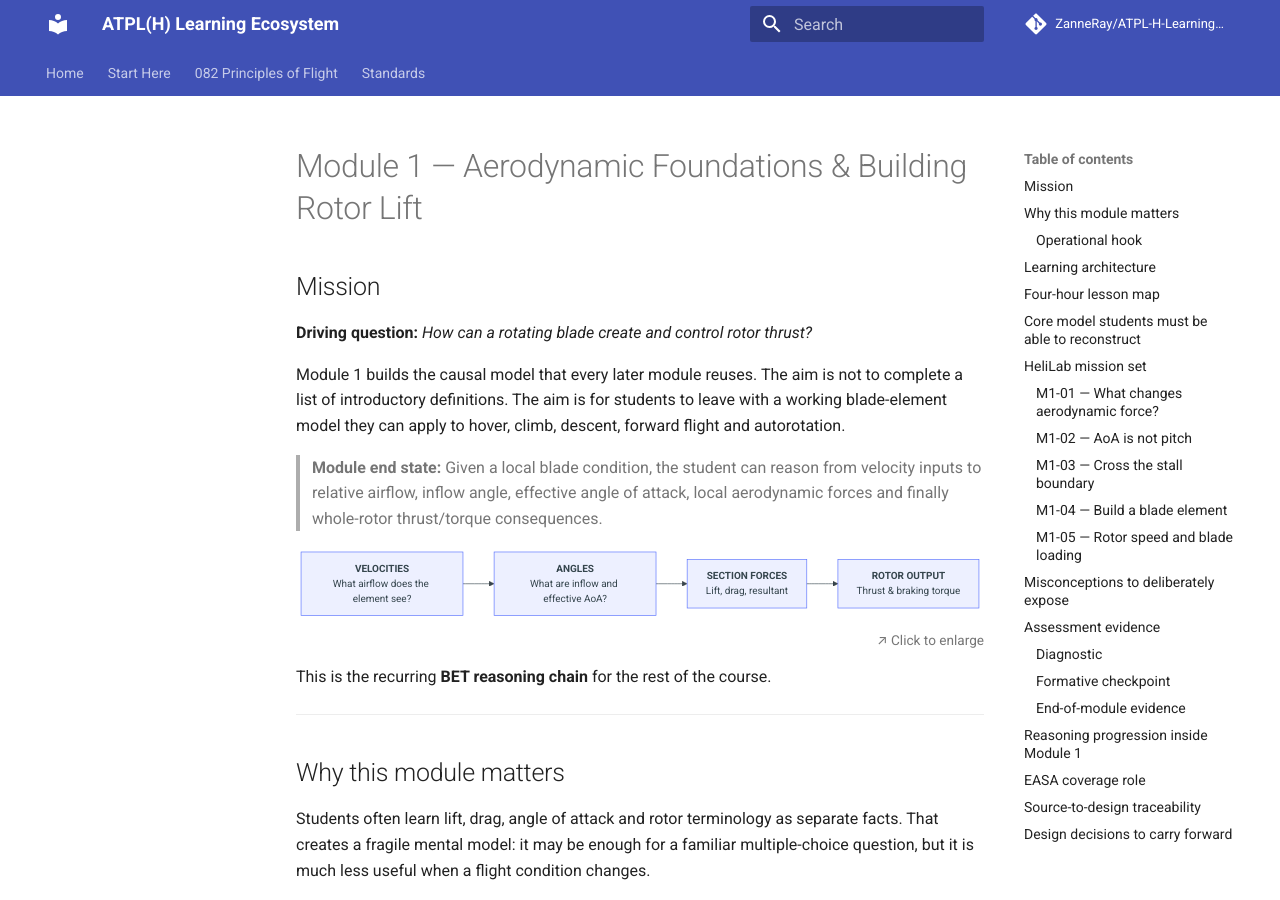
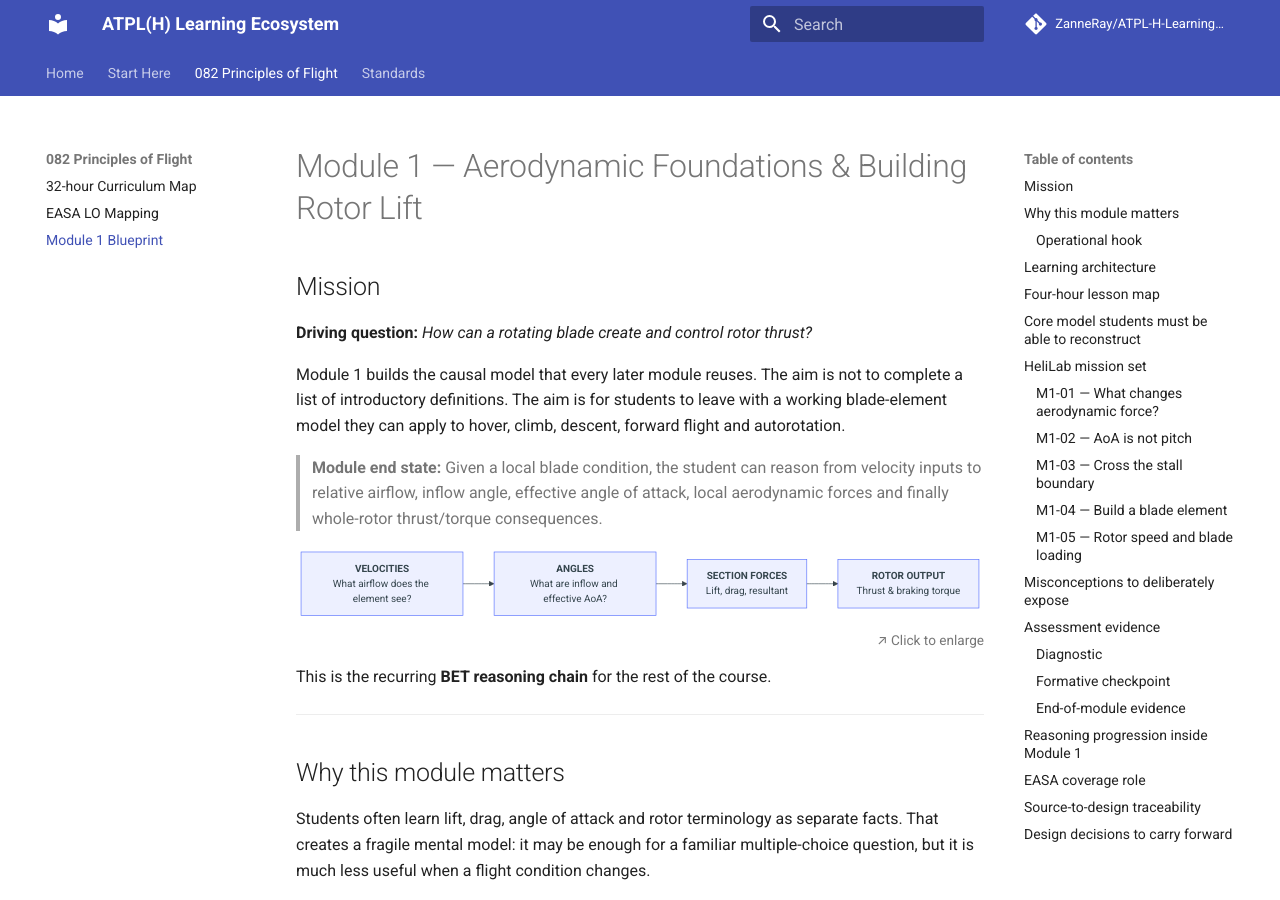
Before and after one commit to ZanneRay/ATPL-H-Learning-Ecosystem, an MkDocs documentation site: the page built from docs/curriculum/MODULE-1-BLUEPRINT.md, in a window 1280 px wide and 900 px high. Built offline with MkDocs 1.6.1 and Material for MkDocs 9.7.7, drawn with Linux system fonts in a browser that asks for light colours; comment, search, counter and statistics services are not loaded.

Commit message:
Add Module 1 blueprint to handbook navigation

```diff
--- a/mkdocs.yml
+++ b/mkdocs.yml
@@ -48,6 +48,7 @@ nav:
   - 082 Principles of Flight:
       - 32-hour Curriculum Map: curriculum/32-HOUR-CURRICULUM-MAP.md
       - EASA LO Mapping: curriculum/EASA-LO-MAPPING.md
+      - Module 1 Blueprint: curriculum/MODULE-1-BLUEPRINT.md
   - Standards:
       - Documentation Standard: standards/DOCUMENTATION-STANDARD.md
 
```
